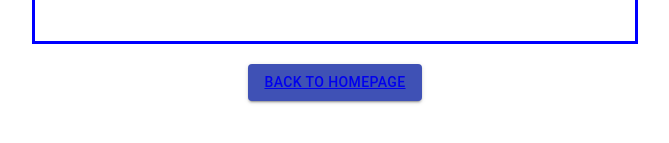
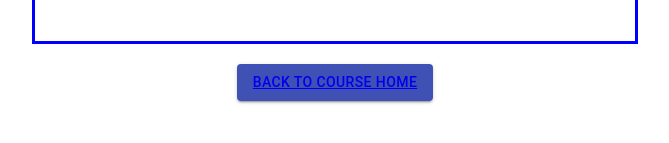
Before and after one commit to seansio1995/ClassHelper, a React (Create React App) app: page /instructorquiz in a window 1280 px wide. Shown: the part 405-548 px from the top of the page, without its empty margins (305-974 px from the left). Built offline with nearby package versions, Linux system fonts and the light colour scheme.

Commit message:
change back button text

```diff
--- a/src/components/InstructorQuiz.js
+++ b/src/components/InstructorQuiz.js
@@ -32,7 +32,7 @@ class InstructorQuiz extends Component {
                     variant="contained"
                     color="primary"
                     style = {{marginTop : "20px"}}
-                > <Link to="InstructorCourseHomepage"> Back to HomePage </Link></Button>
+                > <Link to="InstructorCourseHomepage"> Back to Course Home</Link></Button>
             </div>
         )
     }
```
